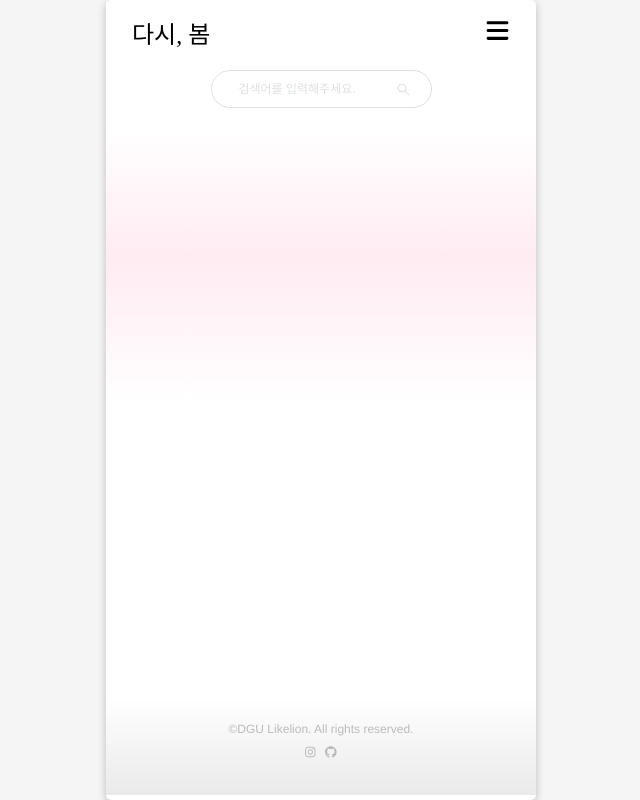
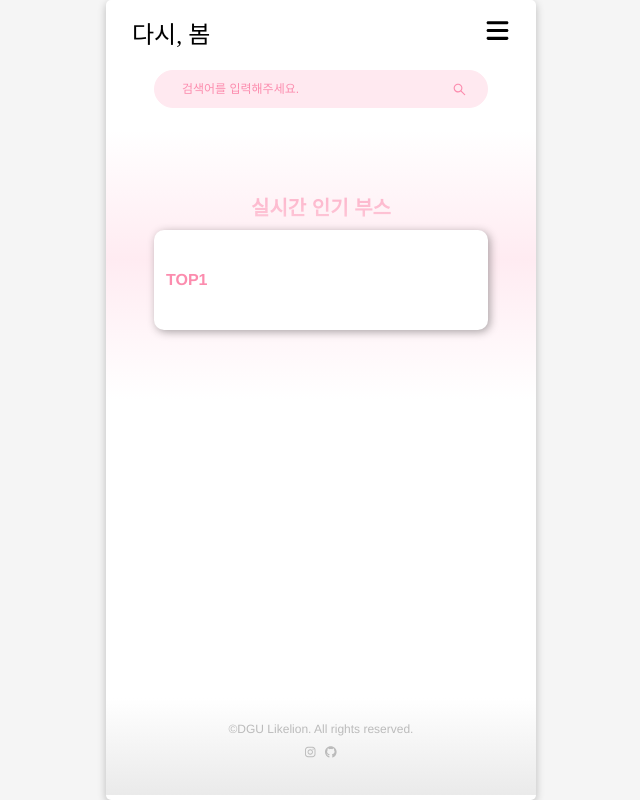
Before and after one commit to LikeLion-at-DGU/2023_spring_festival_front, a Next.js app: page /booth/search in a window 1280 px wide. Shown: the whole page, without its empty margins (319-959 px from the left). Built offline with nearby package versions, Linux system fonts and the light colour scheme; a web font is replaced by a local one.

Commit message:
feat : RankWrapper>

```diff
--- /dev/null
+++ b/components/booth/RecomandRowCard.jsx
@@ -0,0 +1,20 @@
+import { RankText, RankWrapper, RecomandRowCardWrapper } from "@/pages/booth/style";
+import Image from "next/image";
+import styled from "styled-components";
+
+
+
+function RecomandRowCard() {
+    return (
+        <RecomandRowCardWrapper>
+            <RankWrapper>
+                <RankText>
+                    TOP1
+                </RankText>
+            </RankWrapper>
+        </RecomandRowCardWrapper>
+
+    );
+}
+
+export default RecomandRowCard;
--- a/components/booth/SearchHeader.jsx
+++ b/components/booth/SearchHeader.jsx
@@ -4,16 +4,26 @@ import styled from 'styled-components';
 import { AiOutlineSearch } from 'react-icons/ai';
 
 
+const SearchHeaderWrapper = styled.div`
+  height: 100%; /* 높이 설정 */
+
+`
+
 const Input = styled.div`
   display: flex;
   align-items: center;
   background-color: rgba(255, 255, 255);
   border-radius: 20px;
+  background-color: #FFE9F0;
   padding: 10px 10px 10px 25px;
-  border: 1px solid #DDE1DF;
+  border: 1px solid #FFE9F0;
   box-shadow: 1px 1px 10px 0px rgb(255, 255, 255);
   margin: 0px 30px;
   margin-bottom: 20px;
+  width: 334px;
+  height: 100%; /* 높이 설정 */
+
+  z-index: 1;
 
 
 
@@ -25,12 +35,12 @@ const Input = styled.div`
     border: none;
     flex-grow: 1;
     font-size: 12px;
-    color: #333;
+    background-color: #FFE9F0;
     &:focus {
       outline: none;
     }
     &::placeholder {
-      color: #DDE1DF;
+      color: #FC8CAE;
     }
   }
 `;
@@ -45,8 +55,8 @@ function SearchHeader({searchValue,setSearchValue }) {
     };
 
     return (
-    <>
-        <Input>
+    <SearchHeaderWrapper>
+        <Input >
             <input
             value={searchValue}
             onChange={handleChange}
@@ -54,9 +64,9 @@ function SearchHeader({searchValue,setSearchValue }) {
             placeholder="검색어를 입력해주세요."
 
             />
-        <AiOutlineSearch size={15} color='#DDE1DF' />
+            <AiOutlineSearch size={15} color='#FC8CAE' />
         </Input>
-    </>
+    </SearchHeaderWrapper>
     );
 }
 
--- a/src/pages/booth/search.jsx
+++ b/src/pages/booth/search.jsx
@@ -1,5 +1,11 @@
 import SearchHeader from "components/booth/SearchHeader";
 import { useState } from "react";
+import { RecommandHeader, RecommandTitle, SearchWrapper } from "./style";
+import RecomandRowCard from "components/booth/RecomandRowCard";
+
+
+
+
 
 function search() {
 
@@ -10,14 +16,40 @@ function search() {
     const [searchValue, setSearchValue] = useState('');
 
 
+    const renderTopBooth = () => {
+        return boothData.length === 0 ? (
+        <>
+        <RecommandHeader>
+            <RecommandTitle>실시간 인기 부스</RecommandTitle>
+            {/* 추천 행 카드 */}
+            <RecomandRowCard/>
+        </RecommandHeader>
+        </>
+        ) : (
+        <>
+
+        </>
+        );
+    }
+
       return (
         <>
-          <SearchHeader
-          searchValue={searchValue}
-          setSearchValue={setSearchValue}
+        {/* 검색 header */}
+        <SearchHeader
+        searchValue={searchValue}
+        setSearchValue={setSearchValue}
             />
+            {renderTopBooth()}
+
+
+
+
+
+
 
         </>
+
+
     );
 }
 
--- a/src/pages/booth/style.jsx
+++ b/src/pages/booth/style.jsx
@@ -69,3 +69,45 @@ border-radius: 40px;
 
 transition: 0.5s all;
 `;
+
+
+export const RecommandHeader = styled.div`
+  display: flex;
+  flex-direction: column;
+  align-items: center;
+  margin-bottom: 1rem;
+  margin-top: 70px;
+  font-weight: bold;
+  color: #FC8CAE;
+`;
+export const RecommandTitle = styled.h1`
+  font-size: 20px;
+  margin-bottom: 12px;
+`
+
+// Search
+
+export const SearchWrapper = styled.div`
+background-color: #fff;
+`
+
+export const RecomandRowCardWrapper = styled.div`
+  display: flex;
+  width: 334px;
+  height: 100px;
+  box-shadow: 2px 2px 8px rgba(41, 39, 39, 0.4);
+  border-radius: 10px;
+  background-color: #FFFFFF;
+  z-index: 1;
+  flex-direction: row;
+  padding : 10px 21px 10px 12px;
+`
+
+export const RankWrapper = styled.div`
+display: flex;
+align-items: center;
+;
+`
+export const RankText = styled.h1`
+
+`
```
Also changed, not shown: components/image/common/booth_deafault.png (added).
